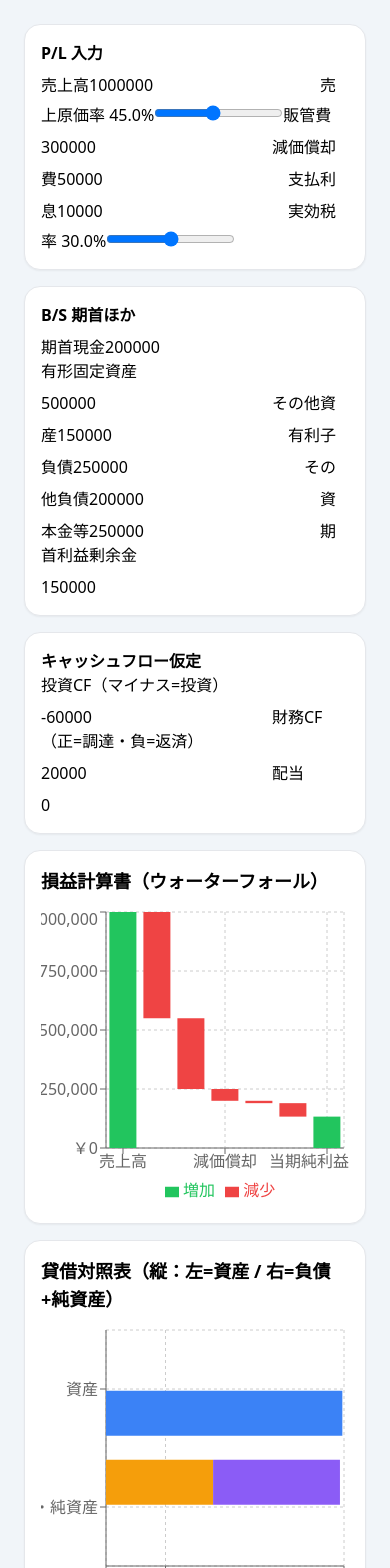
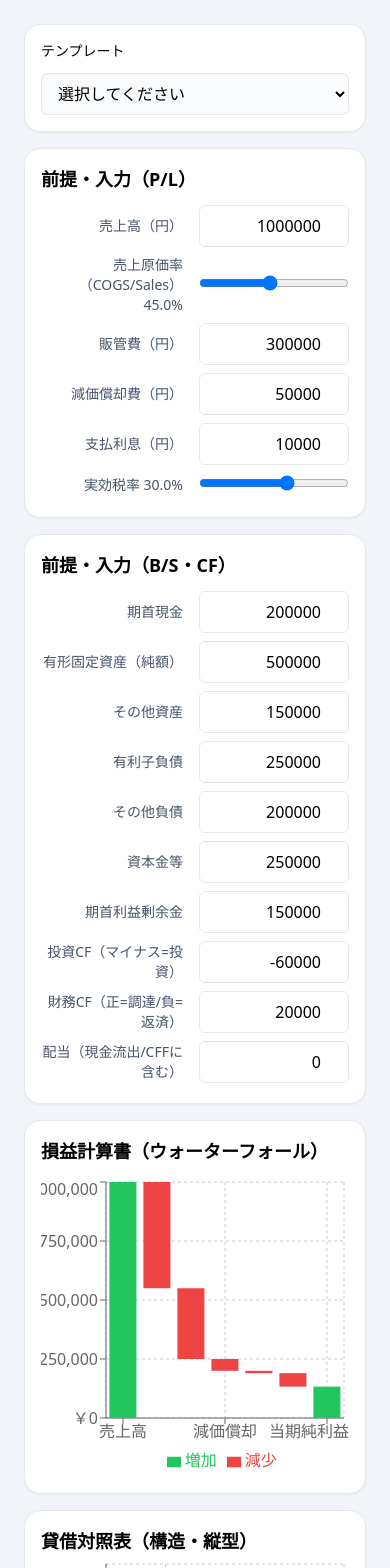
Before and after one commit to koppemaru/finance, a React (Vite) app: page / in a window 390 px wide. Shown: the top 1568 px of the page. Built offline with nearby package versions, Linux system fonts and the light colour scheme.

Commit message:
Add files via upload

```diff
--- a/src/FinanceMiniLab.jsx
+++ b/src/FinanceMiniLab.jsx
@@ -2,75 +2,69 @@
 import React, { useMemo, useState } from "react";
 import { ComposedChart, Bar, XAxis, YAxis, CartesianGrid, Tooltip, Legend, ResponsiveContainer } from "recharts";
 
-// ==========================================================
-// Next.js（Vercel）対応版：すべて Client Component で完結
-// - Recharts を使うので 'use client' を明示
-// - 1ファイル内にチャート用の小コンポーネントを内包
-// - 配当はCFFに含め、資産=負債+純資産 が一致
-// - B/Sは縦向き：左=資産、右=負債(上)+純資産(下)
-// - P/Lはウォーターフォール（増減を積み上げ）
-// ==========================================================
+// =============================
+// 学生向け 財務三表ミニ・シミュレータ（整形UI・フルコード）
+// - ラベル列と数値列を綺麗に整列（グリッド）
+// - テンプレートを拡充
+// - P/Lはウォーターフォール、B/Sは 縦: 左=資産 / 右=負債(上)+純資産(下)
+// - 配当はCFFに反映し、B/Sが必ず合うように調整
+// =============================
 
-// ----- チャート小コンポーネント：P/L ウォーターフォール -----
-function PLWaterfall({ data, formatY }) {
-  return (
-    <ResponsiveContainer width="100%" height={300}>
-      <ComposedChart data={data}>
-        <CartesianGrid strokeDasharray="3 3" />
-        <XAxis dataKey="name" />
-        <YAxis tickFormatter={(v) => (formatY ? formatY(Number(v)) : v)} />
-        <Tooltip formatter={(v) => (formatY ? formatY(Number(v)) : v)} />
-        <Legend />
-        <Bar dataKey="past" stackId="wf" fill="rgba(0,0,0,0)" isAnimationActive={false} />
-        <Bar dataKey="inc"  stackId="wf" name="増加" fill="#22c55e" />
-        <Bar dataKey="dec"  stackId="wf" name="減少" fill="#ef4444" />
-      </ComposedChart>
-    </ResponsiveContainer>
-  );
-}
-
-// ----- チャート小コンポーネント：B/S 縦積み -----
-function BSStacked({ data, formatX }) {
-  return (
-    <ResponsiveContainer width="100%" height={300}>
-      <ComposedChart data={data} layout="vertical">
-        <CartesianGrid strokeDasharray="3 3" />
-        <XAxis type="number" tickFormatter={(v) => (formatX ? formatX(Number(v)) : v)} />
-        <YAxis type="category" dataKey="name" />
-        <Tooltip formatter={(v) => (formatX ? formatX(Number(v)) : v)} />
-        <Legend />
-        {/* 左列：資産（単独色：青） */}
-        <Bar dataKey="資産" name="資産" fill="#3b82f6" />
-        {/* 右列：負債(上) + 純資産(下)（別色） */}
-        <Bar dataKey="負債"   name="負債"   stackId="bs" fill="#f59e0b" />
-        <Bar dataKey="純資産" name="純資産" stackId="bs" fill="#8b5cf6" />
-      </ComposedChart>
-    </ResponsiveContainer>
-  );
-}
+// 追加テンプレート
+const caseTemplates = [
+  { name: "カフェチェーン（原価率高め）", sales: 1200000, cogsRate: 0.55, sga: 300000, dep: 30000, interest: 15000, taxRate: 0.30,
+    begCash: 150000, ppeNet: 400000, otherAssets: 120000, debt: 220000, otherLiab: 180000, shareCapital: 240000, retainedBeg: 140000,
+    cfi: -80000, cff: 30000, dividend: 10000 },
+  { name: "ITスタートアップ（販管費高め）", sales: 800000, cogsRate: 0.20, sga: 500000, dep: 10000, interest: 5000, taxRate: 0.25,
+    begCash: 300000, ppeNet: 150000, otherAssets: 100000, debt: 100000, otherLiab: 120000, shareCapital: 350000, retainedBeg: 80000,
+    cfi: -40000, cff: 50000, dividend: 0 },
+  { name: "製造業（設備投資大）", sales: 2000000, cogsRate: 0.60, sga: 400000, dep: 80000, interest: 20000, taxRate: 0.30,
+    begCash: 250000, ppeNet: 800000, otherAssets: 200000, debt: 400000, otherLiab: 300000, shareCapital: 300000, retainedBeg: 200000,
+    cfi: -200000, cff: 100000, dividend: 20000 },
+  { name: "コンビニ（在庫厚め・薄利多売）", sales: 1500000, cogsRate: 0.70, sga: 250000, dep: 20000, interest: 8000, taxRate: 0.30,
+    begCash: 180000, ppeNet: 300000, otherAssets: 250000, debt: 200000, otherLiab: 260000, shareCapital: 220000, retainedBeg: 160000,
+    cfi: -50000, cff: 20000, dividend: 10000 },
+  { name: "SaaS（サブスク・高粗利）", sales: 900000, cogsRate: 0.15, sga: 550000, dep: 15000, interest: 3000, taxRate: 0.25,
+    begCash: 400000, ppeNet: 120000, otherAssets: 180000, debt: 80000, otherLiab: 90000, shareCapital: 380000, retainedBeg: 90000,
+    cfi: -30000, cff: 0, dividend: 0 },
+  { name: "EC（広告費高め）", sales: 1300000, cogsRate: 0.55, sga: 420000, dep: 20000, interest: 6000, taxRate: 0.27,
+    begCash: 220000, ppeNet: 200000, otherAssets: 160000, debt: 150000, otherLiab: 170000, shareCapital: 260000, retainedBeg: 130000,
+    cfi: -60000, cff: 10000, dividend: 5000 },
+  { name: "ゲーム（ヒット依存・波大）", sales: 1100000, cogsRate: 0.35, sga: 450000, dep: 25000, interest: 4000, taxRate: 0.30,
+    begCash: 350000, ppeNet: 180000, otherAssets: 140000, debt: 100000, otherLiab: 120000, shareCapital: 300000, retainedBeg: 160000,
+    cfi: -90000, cff: -20000, dividend: 0 },
+];
 
 export default function FinanceMiniLab() {
   // ---- 入力（損益関連） ----
-  const [sales, setSales] = useState(1_000_000);
+  const [sales, setSales] = useState(1000000);
   const [cogsRate, setCogsRate] = useState(0.45);
-  const [sga, setSga] = useState(300_000);
-  const [dep, setDep] = useState(50_000);
-  const [interest, setInterest] = useState(10_000);
+  const [sga, setSga] = useState(300000);
+  const [dep, setDep] = useState(50000);
+  const [interest, setInterest] = useState(10000);
   const [taxRate, setTaxRate] = useState(0.30);
 
   // ---- 入力（期首・B/Sの素） ----
-  const [begCash, setBegCash] = useState(200_000);
-  const [ppeNet, setPpeNet] = useState(500_000);
-  const [otherAssets, setOtherAssets] = useState(150_000);
-  const [debt, setDebt] = useState(250_000);
-  const [otherLiab, setOtherLiab] = useState(200_000);
-  const [shareCapital, setShareCapital] = useState(250_000);
-  const [retainedEarningsBeg, setRetainedEarningsBeg] = useState(150_000);
+  const [begCash, setBegCash] = useState(200000);
+  const [ppeNet, setPpeNet] = useState(500000);
+  const [otherAssets, setOtherAssets] = useState(150000);
+  const [debt, setDebt] = useState(250000);
+  const [otherLiab, setOtherLiab] = useState(200000);
+  const [shareCapital, setShareCapital] = useState(250000);
+  const [retainedEarningsBeg, setRetainedEarningsBeg] = useState(150000);
 
   // ---- 入力（CF仮定）----
-  const [cfi, setCfi] = useState(-60_000); // 投資CF（マイナス=投資）
-  const [cff, setCff] = useState(20_000);  // 財務CF（正=調達/負=返済）
-  const [dividend, setDividend] = useState(0); // 配当
+  const [cfi, setCfi] = useState(-60000);
+  const [cff, setCff] = useState(20000);
+  const [dividend, setDividend] = useState(0);
+
+  // ---- テンプレート適用 ----
+  const applyTemplate = (t) => {
+    setSales(t.sales); setCogsRate(t.cogsRate); setSga(t.sga); setDep(t.dep); setInterest(t.interest); setTaxRate(t.taxRate);
+    setBegCash(t.begCash); setPpeNet(t.ppeNet); setOtherAssets(t.otherAssets);
+    setDebt(t.debt); setOtherLiab(t.otherLiab); setShareCapital(t.shareCapital); setRetainedEarningsBeg(t.retainedBeg);
+    setCfi(t.cfi); setCff(t.cff); setDividend(t.dividend);
+  };
 
   // ---- 計算 ----
   const calc = useMemo(() => {
@@ -83,17 +77,17 @@ export default function FinanceMiniLab() {
     const netIncome = ebt - tax;
 
     // CF（簡略・間接法）
-    const cfo = netIncome + dep;       // 運転資本変動は0仮定
-    const cffNet = cff - dividend;     // ★配当はCFFに含めて現金を減らす
+    const cfo = netIncome + dep;             // 運転資本の変動は0仮定
+    const cffNet = cff - dividend;           // 配当は資金流出としてCFFに含める
     const netChangeCash = cfo + cfi + cffNet;
     const endCash = begCash + netChangeCash;
 
     // B/S（期末）
     const assets = endCash + ppeNet + otherAssets;
-    const retainedEarningsEnd = retainedEarningsBeg + netIncome - dividend; // 剰余金から配当控除
+    const retainedEarningsEnd = retainedEarningsBeg + netIncome - dividend;
     const equity = shareCapital + retainedEarningsEnd;
     const liabEquity = debt + otherLiab + equity;
-    const imbalance = assets - liabEquity; // 0 が理論値
+    const imbalance = assets - liabEquity;   // 0が正しい
 
     // 指標
     const opMargin = sales ? ebit / sales : 0;
@@ -102,19 +96,16 @@ export default function FinanceMiniLab() {
     const roa = assets ? netIncome / assets : 0;
     const leverage = equity > 0 ? (debt + otherLiab) / equity : Infinity;
 
-    return {
-      cogs, gross, ebitda, ebit, ebt, tax, netIncome,
-      cfo, cfi, cff: cffNet, netChangeCash, endCash,
-      assets, retainedEarningsEnd, equity, liabEquity, imbalance,
-      opMargin, netMargin, interestCoverage, roa, leverage,
-    };
+    return { cogs, gross, ebitda, ebit, ebt, tax, netIncome, cfo, cfi, cff: cffNet, netChangeCash, endCash,
+             assets, retainedEarningsEnd, equity, liabEquity, imbalance, opMargin, netMargin, interestCoverage, roa, leverage };
   }, [sales, cogsRate, sga, dep, interest, taxRate, begCash, ppeNet, otherAssets, debt, otherLiab, shareCapital, retainedEarningsBeg, cfi, cff, dividend]);
 
-  const fmt = (n) => n.toLocaleString("ja-JP");
-  const yen = (n) => `￥${Number(n).toLocaleString('ja-JP')}`;
+  // ---- 表示ユーティリティ ----
+  const fmt = (n) => (Number.isFinite(n) ? n.toLocaleString("ja-JP") : "―");
+  const yen = (n) => (n >= 0 ? `￥${fmt(n)}` : `▲￥${fmt(Math.abs(n))}`);
   const pct = (x) => (isFinite(x) ? (x * 100).toFixed(1) + "%" : "―");
 
-  // ----- P/L ウォーターフォール用データ -----
+  // ---- P/L ウォーターフォール用データ ----
   const plWaterfall = useMemo(() => {
     const steps = [
       { name: "売上高", amount: sales },
@@ -127,78 +118,132 @@ export default function FinanceMiniLab() {
     let prev = 0;
     const rows = steps.map((s) => {
       const r = s.amount >= 0
-        ? { name: s.name, past: prev, inc: s.amount, dec: 0 }
-        : { name: s.name, past: prev + s.amount, inc: 0, dec: -s.amount };
+        ? { name: s.name, base: prev, inc: s.amount, dec: 0 }
+        : { name: s.name, base: prev + s.amount, inc: 0, dec: -s.amount };
       prev += s.amount;
       return r;
     });
-    rows.push({ name: "当期純利益", past: 0, inc: Math.max(prev, 0), dec: Math.max(-prev, 0), total: true });
+    rows.push({ name: "当期純利益", base: 0, inc: Math.max(prev, 0), dec: Math.max(-prev, 0), total: true });
     return rows;
   }, [sales, sga, dep, interest, calc.cogs, calc.tax]);
 
-  // ----- B/S 可視化データ（左=資産、右=負債+純資産） -----
+  // ---- B/S 可視化データ（左:資産 / 右:負債+純資産） ----
   const bsData = [
     { name: "資産", 資産: calc.assets },
     { name: "負債・純資産", 負債: debt + otherLiab, 純資産: calc.equity },
   ];
 
+  // ---- フォーム用の行コンポーネント（ラベル/入力を整列） ----
+  const Row = ({ label, children }) => (
+    <div className="grid grid-cols-12 items-center gap-2 py-1">
+      <div className="col-span-6 md:col-span-7 text-sm text-slate-600 text-right pr-2">{label}</div>
+      <div className="col-span-6 md:col-span-5">{children}</div>
+    </div>
+  );
+
+  const Num = (props) => (
+    <input type="number" className="w-full rounded-md border px-3 py-2 bg-white text-right tabular-nums" {...props} />
+  );
+  const Range = ({ value, onChange, min=0, max=1, step=0.01 }) => (
+    <input type="range" className="w-full" value={value} min={min} max={max} step={step} onChange={(e)=>onChange(Number(e.target.value))} />
+  );
+
   return (
     <div className="p-6 bg-slate-100 min-h-screen">
-      <div className="max-w-6xl mx-auto grid grid-cols-1 md:grid-cols-3 gap-4">
-        {/* 入力フォーム */}
-        <div className="md:col-span-1 space-y-4">
-          <div className="rounded-2xl shadow-sm border p-4 bg-white space-y-2">
-            <h3 className="font-semibold">P/L 入力</h3>
-            <label>売上高</label><input type="number" value={sales} onChange={(e) => setSales(Number(e.target.value))} />
-            <label>売上原価率 {pct(cogsRate)}</label><input type="range" value={cogsRate} min={0} max={1} step={0.01} onChange={(e) => setCogsRate(Number(e.target.value))} />
-            <label>販管費</label><input type="number" value={sga} onChange={(e) => setSga(Number(e.target.value))} />
-            <label>減価償却費</label><input type="number" value={dep} onChange={(e) => setDep(Number(e.target.value))} />
-            <label>支払利息</label><input type="number" value={interest} onChange={(e) => setInterest(Number(e.target.value))} />
-            <label>実効税率 {pct(taxRate)}</label><input type="range" value={taxRate} min={0} max={0.6} step={0.01} onChange={(e) => setTaxRate(Number(e.target.value))} />
-          </div>
-
-          <div className="rounded-2xl shadow-sm border p-4 bg-white space-y-2">
-            <h3 className="font-semibold">B/S 期首ほか</h3>
-            <label>期首現金</label><input type="number" value={begCash} onChange={(e) => setBegCash(Number(e.target.value))} />
-            <label>有形固定資産</label><input type="number" value={ppeNet} onChange={(e) => setPpeNet(Number(e.target.value))} />
-            <label>その他資産</label><input type="number" value={otherAssets} onChange={(e) => setOtherAssets(Number(e.target.value))} />
-            <label>有利子負債</label><input type="number" value={debt} onChange={(e) => setDebt(Number(e.target.value))} />
-            <label>その他負債</label><input type="number" value={otherLiab} onChange={(e) => setOtherLiab(Number(e.target.value))} />
-            <label>資本金等</label><input type="number" value={shareCapital} onChange={(e) => setShareCapital(Number(e.target.value))} />
-            <label>期首利益剰余金</label><input type="number" value={retainedEarningsBeg} onChange={(e) => setRetainedEarningsBeg(Number(e.target.value))} />
-          </div>
-
-          <div className="rounded-2xl shadow-sm border p-4 bg-white space-y-2">
-            <h3 className="font-semibold">キャッシュフロー仮定</h3>
-            <label>投資CF（マイナス=投資）</label><input type="number" value={cfi} onChange={(e) => setCfi(Number(e.target.value))} />
-            <label>財務CF（正=調達・負=返済）</label><input type="number" value={cff} onChange={(e) => setCff(Number(e.target.value))} />
-            <label>配当</label><input type="number" value={dividend} onChange={(e) => setDividend(Number(e.target.value))} />
+      <div className="max-w-7xl mx-auto space-y-4">
+        {/* 上段：テンプレ選択 */}
+        <div className="rounded-2xl shadow-sm border p-4 bg-white">
+          <div className="grid grid-cols-12 items-center gap-3">
+            <div className="col-span-12 md:col-span-3 text-sm font-medium">テンプレート</div>
+            <div className="col-span-12 md:col-span-9">
+              <select className="w-full rounded-md border px-3 py-2 bg-slate-50"
+                onChange={(e)=>{ const idx = Number(e.target.value); if (!Number.isNaN(idx)) applyTemplate(caseTemplates[idx]); }}>
+                <option value="">選択してください</option>
+                {caseTemplates.map((t, i)=> <option key={i} value={i}>{t.name}</option>)}
+              </select>
+            </div>
           </div>
         </div>
 
-        {/* 可視化＆指標 */}
-        <div className="md:col-span-2 space-y-4">
+        {/* 中段：入力フォーム（左右2列） */}
+        <div className="grid grid-cols-1 md:grid-cols-2 gap-4">
+          {/* P/L 入力 */}
+          <div className="rounded-2xl shadow-sm border p-4 bg-white">
+            <h2 className="text-lg font-semibold mb-2">前提・入力（P/L）</h2>
+            <Row label="売上高（円）"><Num value={sales} onChange={(e)=>setSales(Number(e.target.value))} step={10000} min={0} /></Row>
+            <Row label={`売上原価率（COGS/Sales） ${pct(cogsRate)}`}><Range value={cogsRate} onChange={setCogsRate} min={0} max={0.95} step={0.01} /></Row>
+            <Row label="販管費（円）"><Num value={sga} onChange={(e)=>setSga(Number(e.target.value))} step={10000} min={0} /></Row>
+            <Row label="減価償却費（円）"><Num value={dep} onChange={(e)=>setDep(Number(e.target.value))} step={5000} min={0} /></Row>
+            <Row label="支払利息（円）"><Num value={interest} onChange={(e)=>setInterest(Number(e.target.value))} step={1000} min={0} /></Row>
+            <Row label={`実効税率 ${pct(taxRate)}`}><Range value={taxRate} onChange={setTaxRate} min={0} max={0.5} step={0.01} /></Row>
+          </div>
+
+          {/* B/S・CF 入力 */}
+          <div className="rounded-2xl shadow-sm border p-4 bg-white">
+            <h2 className="text-lg font-semibold mb-2">前提・入力（B/S・CF）</h2>
+            <Row label="期首現金"><Num value={begCash} onChange={(e)=>setBegCash(Number(e.target.value))} step={10000} min={0} /></Row>
+            <Row label="有形固定資産（純額）"><Num value={ppeNet} onChange={(e)=>setPpeNet(Number(e.target.value))} step={10000} min={0} /></Row>
+            <Row label="その他資産"><Num value={otherAssets} onChange={(e)=>setOtherAssets(Number(e.target.value))} step={10000} min={0} /></Row>
+            <Row label="有利子負債"><Num value={debt} onChange={(e)=>setDebt(Number(e.target.value))} step={10000} min={0} /></Row>
+            <Row label="その他負債"><Num value={otherLiab} onChange={(e)=>setOtherLiab(Number(e.target.value))} step={10000} min={0} /></Row>
+            <Row label="資本金等"><Num value={shareCapital} onChange={(e)=>setShareCapital(Number(e.target.value))} step={10000} min={0} /></Row>
+            <Row label="期首利益剰余金"><Num value={retainedEarningsBeg} onChange={(e)=>setRetainedEarningsBeg(Number(e.target.value))} step={10000} min={0} /></Row>
+            <Row label="投資CF（マイナス=投資）"><Num value={cfi} onChange={(e)=>setCfi(Number(e.target.value))} step={10000} min={-1000000} /></Row>
+            <Row label="財務CF（正=調達/負=返済）"><Num value={cff} onChange={(e)=>setCff(Number(e.target.value))} step={10000} min={-1000000} /></Row>
+            <Row label="配当（現金流出/CFFに含む）"><Num value={dividend} onChange={(e)=>setDividend(Number(e.target.value))} step={10000} min={0} /></Row>
+          </div>
+        </div>
+
+        {/* 下段：可視化＆指標 */}
+        <div className="grid grid-cols-1 lg:grid-cols-2 gap-4">
+          {/* P/L ウォーターフォール */}
           <div className="rounded-2xl shadow-sm border p-4 bg-white">
             <h2 className="text-lg font-semibold mb-3">損益計算書（ウォーターフォール）</h2>
-            <PLWaterfall data={plWaterfall} formatY={yen} />
+            <ResponsiveContainer width="100%" height={300}>
+              <ComposedChart data={plWaterfall}>
+                <CartesianGrid strokeDasharray="3 3" />
+                <XAxis dataKey="name" />
+                <YAxis tickFormatter={(v)=>`￥${fmt(Number(v))}`} />
+                <Tooltip formatter={(v)=>`￥${fmt(Number(v))}`} />
+                <Legend />
+                <Bar dataKey="base" stackId="a" fill="rgba(0,0,0,0)" isAnimationActive={false} />
+                <Bar dataKey="inc"  stackId="a" name="増加" fill="#22c55e" />
+                <Bar dataKey="dec"  stackId="a" name="減少" fill="#ef4444" />
+              </ComposedChart>
+            </ResponsiveContainer>
           </div>
 
+          {/* B/S 可視化（縦：左=資産 / 右=負債+純資産） */}
           <div className="rounded-2xl shadow-sm border p-4 bg-white">
-            <h2 className="text-lg font-semibold mb-3">貸借対照表（縦：左=資産 / 右=負債+純資産）</h2>
-            <BSStacked data={bsData} formatX={yen} />
+            <h2 className="text-lg font-semibold mb-1">貸借対照表（構造・縦型）</h2>
+            <ResponsiveContainer width="100%" height={300}>
+              <ComposedChart data={bsData} layout="vertical">
+                <CartesianGrid strokeDasharray="3 3" />
+                <XAxis type="number" tickFormatter={(v)=>`￥${fmt(Number(v))}`} />
+                <YAxis type="category" dataKey="name" />
+                <Tooltip formatter={(v)=>`￥${fmt(Number(v))}`} />
+                <Legend />
+                {/* 左：資産（単独色：青） */}
+                <Bar dataKey="資産" name="資産" fill="#3b82f6" />
+                {/* 右：負債（上・オレンジ）＋ 純資産（下・紫） */}
+                <Bar dataKey="負債"   name="負債"   stackId="b" fill="#f59e0b" />
+                <Bar dataKey="純資産" name="純資産" stackId="b" fill="#8b5cf6" />
+              </ComposedChart>
+            </ResponsiveContainer>
             <div className={`mt-2 text-sm ${Math.abs(calc.imbalance) < 1 ? "text-green-600" : "text-red-600"}`}>
               バランス確認：資産 −（負債＋純資産）= {fmt(Math.round(calc.imbalance))} 円
             </div>
           </div>
 
-          <div className="rounded-2xl shadow-sm border p-4 bg-white">
+          {/* 主要指標 */}
+          <div className="rounded-2xl shadow-sm border p-4 bg-white lg:col-span-2">
             <h2 className="text-lg font-semibold mb-3">主要指標</h2>
             <div className="grid grid-cols-2 md:grid-cols-5 gap-3 text-sm">
-              <div className="rounded-xl border p-3 bg-slate-50"><div className="text-slate-600">営業利益率</div><div className="text-lg font-semibold">{pct(calc.opMargin)}</div></div>
-              <div className="rounded-xl border p-3 bg-slate-50"><div className="text-slate-600">純利益率</div><div className="text-lg font-semibold">{pct(calc.netMargin)}</div></div>
-              <div className="rounded-xl border p-3 bg-slate-50"><div className="text-slate-600">インタレストカバレッジ</div><div className="text-lg font-semibold">{isFinite(calc.interestCoverage) ? calc.interestCoverage.toFixed(1) + "x" : "―"}</div></div>
-              <div className="rounded-xl border p-3 bg-slate-50"><div className="text-slate-600">ROA</div><div className="text-lg font-semibold">{pct(calc.roa)}</div></div>
-              <div className="rounded-xl border p-3 bg-slate-50"><div className="text-slate-600">負債/純資産</div><div className="text-lg font-semibold">{isFinite(calc.leverage) ? calc.leverage.toFixed(2) + "x" : "―"}</div></div>
+              <div className="rounded-xl border p-3 bg-slate-50"><div className="text-slate-600">営業利益率</div><div className="text-lg font-semibold tabular-nums">{pct(calc.opMargin)}</div></div>
+              <div className="rounded-xl border p-3 bg-slate-50"><div className="text-slate-600">純利益率</div><div className="text-lg font-semibold tabular-nums">{pct(calc.netMargin)}</div></div>
+              <div className="rounded-xl border p-3 bg-slate-50"><div className="text-slate-600">インタレストカバレッジ</div><div className="text-lg font-semibold tabular-nums">{isFinite(calc.interestCoverage) ? calc.interestCoverage.toFixed(1) + "x" : "―"}</div></div>
+              <div className="rounded-xl border p-3 bg-slate-50"><div className="text-slate-600">ROA</div><div className="text-lg font-semibold tabular-nums">{pct(calc.roa)}</div></div>
+              <div className="rounded-xl border p-3 bg-slate-50"><div className="text-slate-600">負債/純資産</div><div className="text-lg font-semibold tabular-nums">{isFinite(calc.leverage) ? calc.leverage.toFixed(2) + "x" : "―"}</div></div>
             </div>
           </div>
         </div>
```
